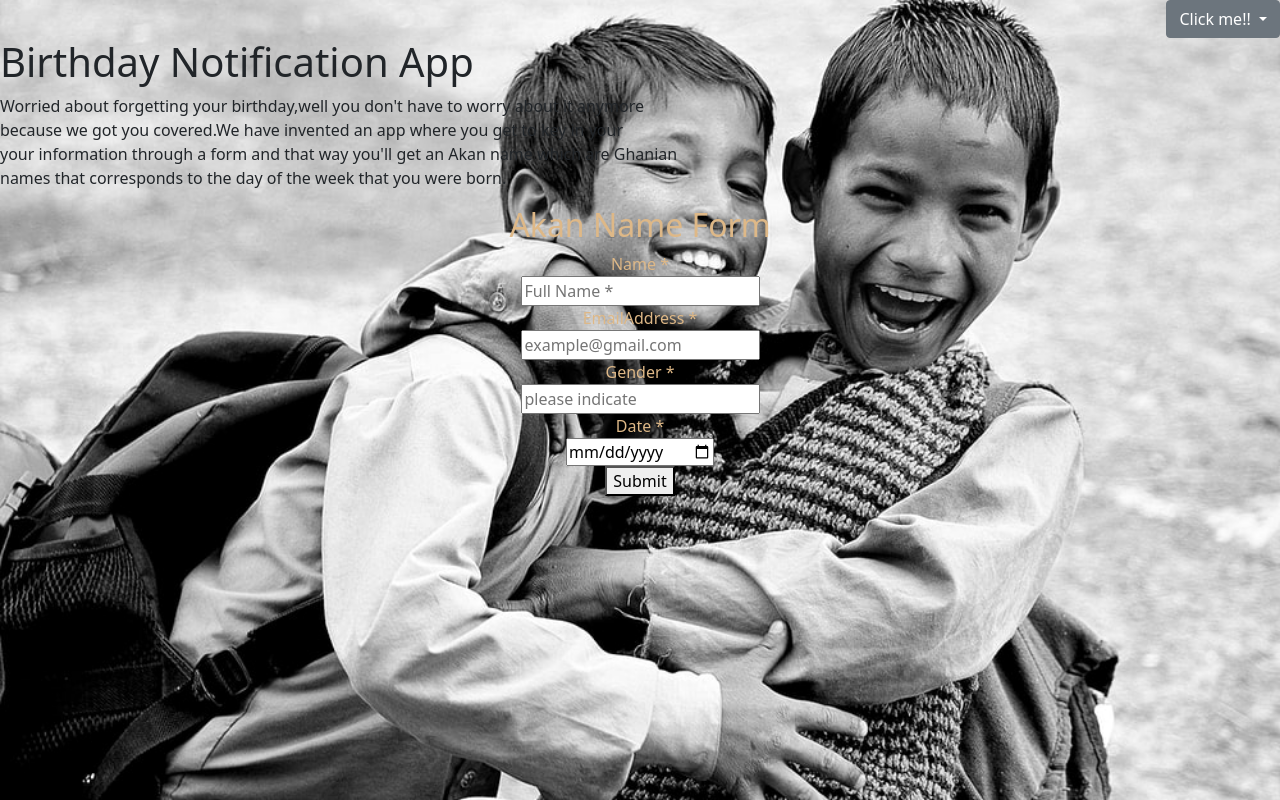
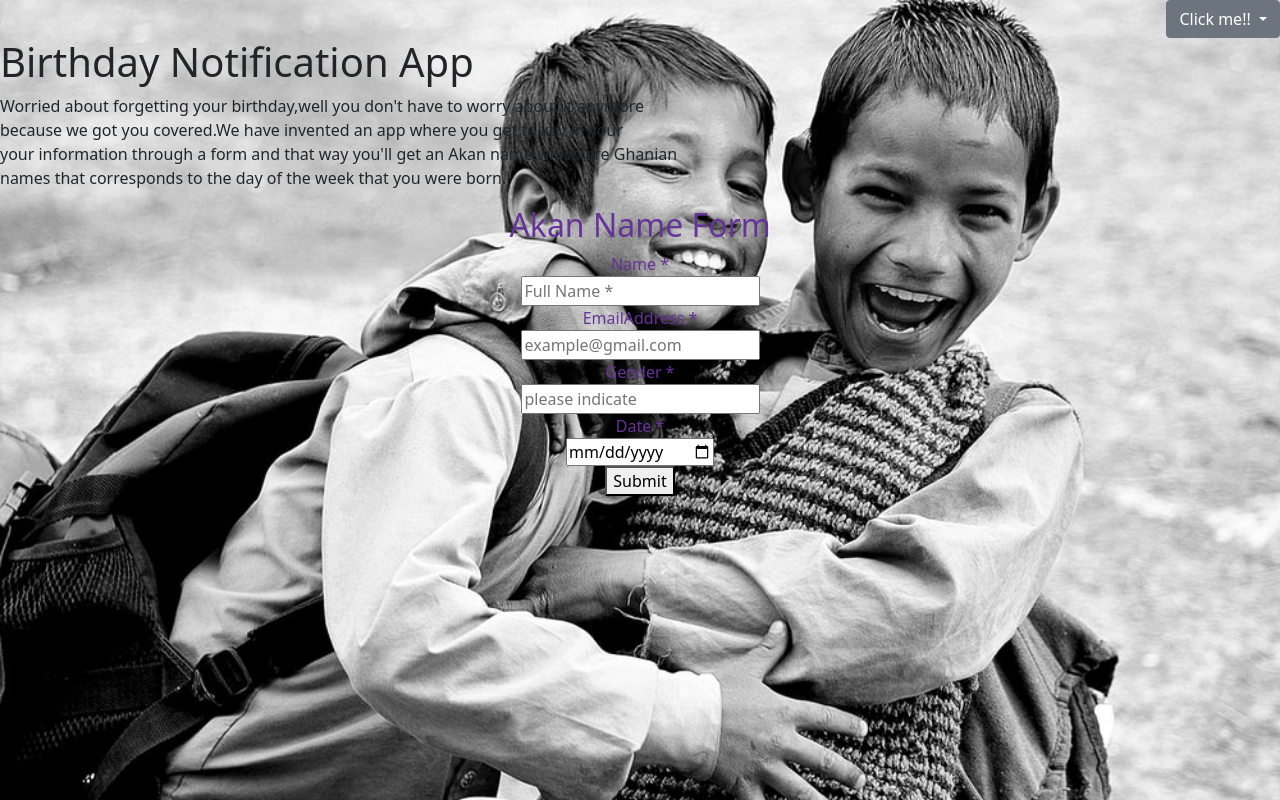
Before and after one commit to odoyoninah/Birthday-Notification-App, a plain HTML site: page index.html in a window 1280 px wide. Drawn offline with nearby package versions, Linux system fonts and the light colour scheme.

Commit message:
add colour form

```diff
--- a/style.css
+++ b/style.css
@@ -11,5 +11,5 @@
 }
 .fomula{
     text-align: center;
-    color: burlywood;
+    color: rebeccapurple;
 }
```
